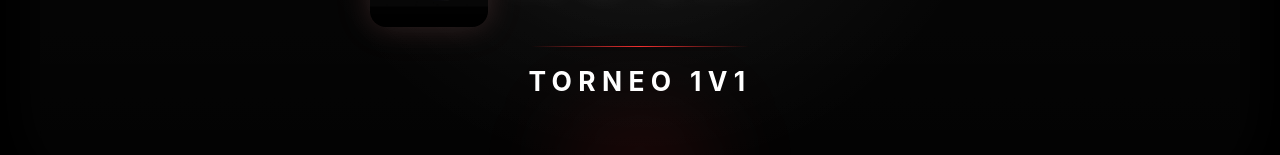
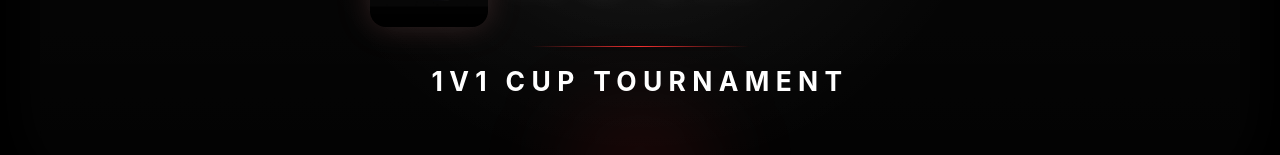
Before and after one commit to lucia-oliva/torneo-1v1-app, a React (Vite) app: page / in a window 1280 px wide. Shown: the part 192-347 px from the top of the page. Built offline with nearby package versions, Linux system fonts and the light colour scheme; no server answers.

Commit message:
Update subtitle text for header component

```diff
--- a/src/components/Header.jsx
+++ b/src/components/Header.jsx
@@ -22,7 +22,7 @@ export default function Header() {
 
         <div className="hero-header__divider" />
 
-        <h2 className="hero-header__subtitle">Torneo 1V1</h2>
+        <h2 className="hero-header__subtitle">1V1 CUP TOURNAMENT</h2>
       </div>
     </header>
   );
```
